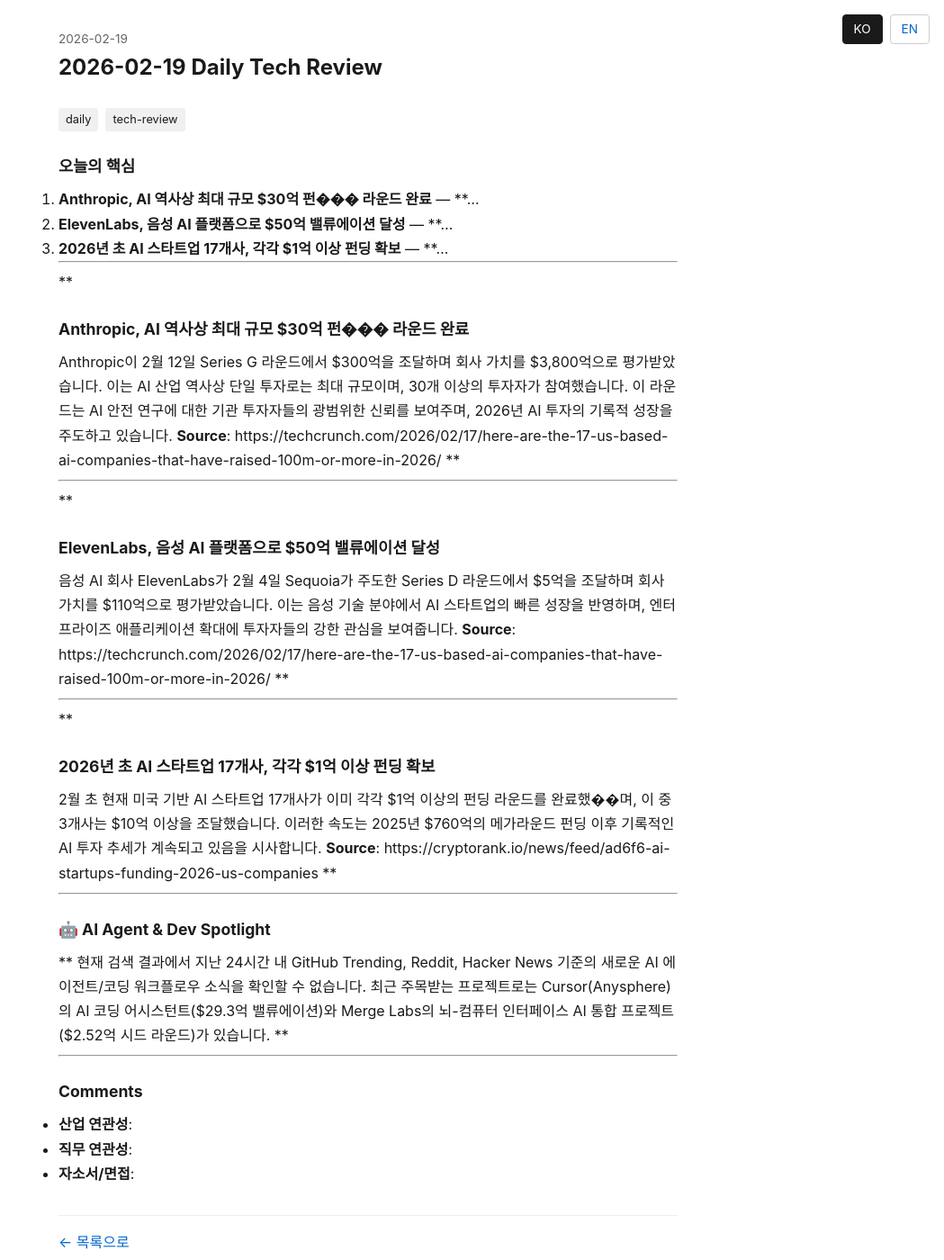
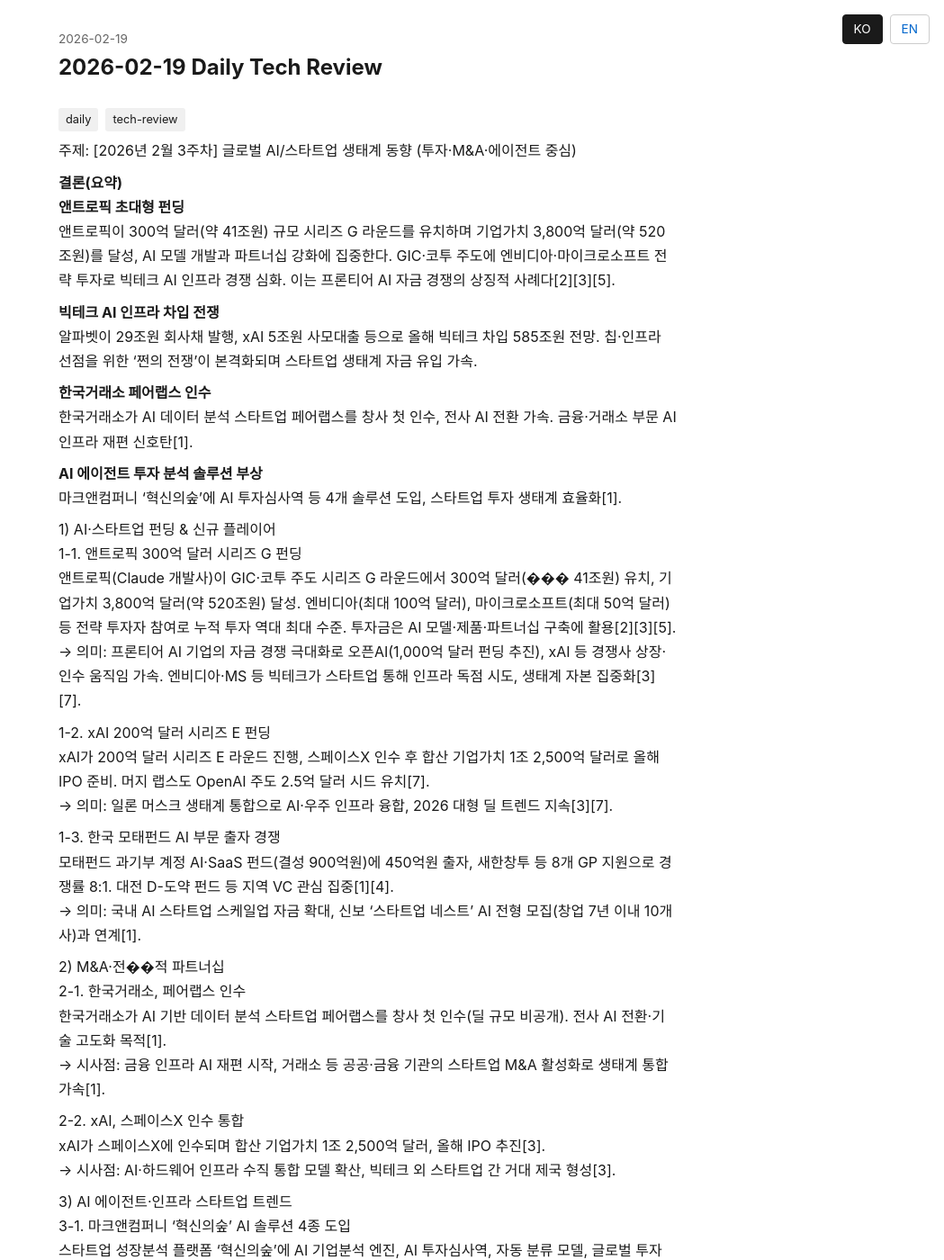
Before and after one commit to paulseongminpark/tech-review, a Jekyll site: the page built from _posts/ko/2026-02-19-daily.md, in a window 1280 px wide and 1400 px high. Shown: the whole window at 90% size, without its empty margins (231-1280 px from the left). Built offline with Jekyll 4.4.1, drawn with Linux system fonts in a browser that asks for light colours; some of the changed text lies outside the part shown.

Commit message:
[tech-review] 2026-02-19 daily post 자동 생성

```diff
--- a/_posts/ko/2026-02-19-daily.md
+++ b/_posts/ko/2026-02-19-daily.md
@@ -7,41 +7,67 @@
 tags: [daily, tech-review]
 ---
 
-## 오늘의 핵심
-1. **Anthropic, AI 역사상 최대 규모 $30억 펀��� 라운드 완료** — **…
-2. **ElevenLabs, 음성 AI 플랫폼으로 $50억 밸류에이션 달성** — **…
-3. **2026년 초 AI 스타트업 17개사, 각각 $1억 이상 펀딩 확보** — **…
+주제: [2026년 2월 3주차] 글로벌 AI/스타트업 생태계 동향 (투자·M&A·에이전트 중심)
 
----
+**결론(요약)**
+**앤트로픽 초대형 펀딩**
+앤트로픽이 300억 달러(약 41조원) 규모 시리즈 G 라운드를 유치하며 기업가치 3,800억 달러(약 520조원)를 달성, AI 모델 개발과 파트너십 강화에 집중한다. GIC·코투 주도에 엔비디아·마이크로소프트 전략 투자로 빅테크 AI 인프라 경쟁 심화. 이는 프론티어 AI 자금 경쟁의 상징적 사례다[2][3][5].
 
-**
-## Anthropic, AI 역사상 최대 규모 $30억 펀��� 라운드 완료
-Anthropic이 2월 12일 Series G 라운드에서 $300억을 조달하며 회사 가치를 $3,800억으로 평가받았습니다. 이는 AI 산업 역사상 단일 투자로는 최대 규모이며, 30개 이상의 투자자가 참여했습니다. 이 라운드는 AI 안전 연구에 대한 기관 투자자들의 광범위한 신뢰를 보여주며, 2026년 AI 투자의 기록적 성장을 주도하고 있습니다.
-**Source**: https://techcrunch.com/2026/02/17/here-are-the-17-us-based-ai-companies-that-have-raised-100m-or-more-in-2026/
-**
+**빅테크 AI 인프라 차입 전쟁**
+알파벳이 29조원 회사채 발행, xAI 5조원 사모대출 등으로 올해 빅테크 차입 585조원 전망. 칩·인프라 선점을 위한 '쩐의 전쟁'이 본격화되며 스타트업 생태계 자금 유입 가속.
 
----
+**한국거래소 페어랩스 인수**
+한국거래소가 AI 데이터 분석 스타트업 페어랩스를 창사 첫 인수, 전사 AI 전환 가속. 금융·거래소 부문 AI 인프라 재편 신호탄[1].
 
-**
-## ElevenLabs, 음성 AI 플랫폼으로 $50억 밸류에이션 달성
-음성 AI 회사 ElevenLabs가 2월 4일 Sequoia가 주도한 Series D 라운드에서 $5억을 조달하며 회사 가치를 $110억으로 평가받았습니다. 이는 음성 기술 분야에서 AI 스타트업의 빠른 성장을 반영하며, 엔터프라이즈 애플리케이션 확대에 투자자들의 강한 관심을 보여줍니다.
-**Source**: https://techcrunch.com/2026/02/17/here-are-the-17-us-based-ai-companies-that-have-raised-100m-or-more-in-2026/
-**
+**AI 에이전트 투자 분석 솔루션 부상**
+마크앤컴퍼니 '혁신의숲'에 AI 투자심사역 등 4개 솔루션 도입, 스타트업 투자 생태계 효율화[1].
 
----
+1) AI·스타트업 펀딩 & 신규 플레이어
+1-1. 앤트로픽 300억 달러 시리즈 G 펀딩
+앤트로픽(Claude 개발사)이 GIC·코투 주도 시리즈 G 라운드에서 300억 달러(��� 41조원) 유치, 기업가치 3,800억 달러(약 520조원) 달성. 엔비디아(최대 100억 달러), 마이크로소프트(최대 50억 달러) 등 전략 투자자 참여로 누적 투자 역대 최대 수준. 투자금은 AI 모델·제품·파트너십 구축에 활용[2][3][5].
+→ 의미: 프론티어 AI 기업의 자금 경쟁 극대화로 오픈AI(1,000억 달러 펀딩 추진), xAI 등 경쟁사 상장·인수 움직임 가속. 엔비디아·MS 등 빅테크가 스타트업 통해 인프라 독점 시도, 생태계 자본 집중화[3][7].
 
-**
-## 2026년 초 AI 스타트업 17개사, 각각 $1억 이상 펀딩 확보
-2월 초 현재 미국 기반 AI 스타트업 17개사가 이미 각각 $1억 이상의 펀딩 라운드를 완료했��며, 이 중 3개사는 $10억 이상을 조달했습니다. 이러한 속도는 2025년 $760억의 메가라운드 펀딩 이후 기록적인 AI 투자 추세가 계속되고 있음을 시사합니다.
-**Source**: https://cryptorank.io/news/feed/ad6f6-ai-startups-funding-2026-us-companies
-**
+1-2. xAI 200억 달러 시리즈 E 펀딩
+xAI가 200억 달러 시리즈 E 라운드 진행, 스페이스X 인수 후 합산 기업가치 1조 2,500억 달러로 올해 IPO 준비. 머지 랩스도 OpenAI 주도 2.5억 달러 시드 유치[7].
+→ 의미: 일론 머스크 생태계 통합으로 AI·우주 인프라 융합, 2026 대형 딜 트렌드 지속[3][7].
 
----
+1-3. 한국 모태펀드 AI 부문 출자 경쟁
+모태펀드 과기부 계정 AI·SaaS 펀드(결성 900억원)에 450억원 출자, 새한창투 등 8개 GP 지원으로 경쟁률 8:1. 대전 D-도약 펀드 등 지역 VC 관심 집중[1][4].
+→ 의미: 국내 AI 스타트업 스케일업 자금 확대, 신보 '스타트업 네스트' AI 전형 모집(창업 7년 이내 10개사)과 연계[1].
 
-## 🤖 AI Agent & Dev Spotlight
-**
-현재 검색 결과에서 지난 24시간 내 GitHub Trending, Reddit, Hacker News 기준의 새로운 AI 에이전트/코딩 워크플로우 소식을 확인할 수 없습니다. 최근 주목받는 프로젝트로는 Cursor(Anysphere)의 AI 코딩 어시스턴트($29.3억 밸류에이션)와 Merge Labs의 뇌-컴퓨터 인터페이스 AI 통합 프로젝트($2.52억 시드 라운드)가 있습니다.
-**
+2) M&A·전��적 파트너십
+2-1. 한국거래소, 페어랩스 인수
+한국거래소가 AI 기반 데이터 분석 스타트업 페어랩스를 창사 첫 인수(딜 규모 비공개). 전사 AI 전환·기술 고도화 목적[1].
+→ 시사점: 금융 인프라 AI 재편 시작, 거래소 등 공공·금융 기관의 스타트업 M&A 활성화로 생태계 통합 가속[1].
+
+2-2. xAI, 스페이스X 인수 통합
+xAI가 스페이스X에 인수되며 합산 기업가치 1조 2,500억 달러, 올해 IPO 추진[3].
+→ 시사점: AI·하드웨어 인프라 수직 통합 모델 확산, 빅테크 외 스타트업 간 거대 제국 형성[3].
+
+3) AI 에이전트·인프라 스타트업 트렌드
+3-1. 마크앤컴퍼니 '혁신의숲' AI 솔루션 4종 도입
+스타트업 성장분석 플랫폼 '혁신의숲'에 AI 기업분석 엔진, AI 투자심사역, 자동 분류 모델, 글로벌 투자 인텔리전스 등 4개 솔루션 연내 공개. 투자 분석 자동화[1].
+→ 잠재 영향: AI 에이전트 기반 투자 오케스트레이션 표준화, 개발자·VC 효율성 제고로 스타트업 생태계 데이터 인프라 강화[1].
+
+3-2. 알파벳 등 빅테크 AI 인프라 차입
+알파벳 29조원 회사채(100년물 포함), xAI 5조원 사모대출 등 올해 빅테크 차입 585조원. 칩·데이터센터 인프�� 선점[1].
+→ 잠재 영향: AI 에이전트 훈련 인프라 비용 폭증 속 클라우드·칩 공급망 오케스트레이션 필수, 스타트업 파트너십 기회 확대[1].
+
+**소스**
+- [1] https://blog.naver.com/startupventure/224179656272 (깡프로 스타트업 뉴스, 한국거래소 인수·마크앤컴퍼니·빅테크 차입)
+- [2] https://kitpa.org/news/1072 (앤트로픽 300억 달러 펀딩)
+- [3] https://wowtale.net/2026/02/14/254418/ (앤트로픽·xAI·오픈AI 펀딩 상세)
+- [4] https://biz.chosun.com/stock/market_trend/2026/02/11/BTBRZIQAKVFXFJYCJBLUC7M3ZI/ (모태펀드 AI 출자)
+- [5] https://www.hani.co.kr/arti/economy/it/1244944.html (앤트로픽 기업가치)
+- [7] http://www.ainet.link/24617 (xAI·머지 랩스 펀딩)
+-  https://platum.kr/archives/281564 (혁신의숲 AI 솔루션)
+
+**Claude 실행 지침 (오케스트레이션 아키텍처 기준 액션 플랜)**
+1. **앤트로픽·엔비디아 파트너십 벤치마킹 문서화**: Claude 모델 기반 에이전트 오케스트레이션 아키텍처에 엔비디아 칩 최적화 레이어 설계 문서 작성(예: API 호출 시 GPU 할당 로직), 빅테크 인프라 의존성 리스크 평가.
+2. **투자 분석 에이전트 프로토타입 스펙 정의**: '혁신의숲' AI 투자심사역 영감으로 다중 LLM(Claude+오픈소스) 앙상블 에이전트 설계, 데이터 소스(스타트업 DB·금융 API) 오케스트레이션 플로우 다이어그램 작성.
+3. **인프라 차입 트렌드 반영 비용 모델링**: 빅테크 585조원 차입 사례 기반 클라우드 비용 예측 에이전트 아키텍처 문서화, 토큰당 단가 동적 조정 로직 포함(예: AWS·Azure 멀티클라우드 스위칭).
+4. **M&A 시나리오 대응 재편성 플랜**: 페어랩스 인수처럼 데이터 분석 에이전트 통합 아키텍처 설계, 모듈화된 오케스트레이터(예: LangChain 스타일)로 인수 후 마이그레이션 경로 정의.
+5. **피지컬 AI 트렌드 탐지 에이전트 추가**: Embodied AI(예: ReSim.ai) 모니터링 에이전트 개발 스펙, Claude 오케스트레이션에 하드웨어 인터페이스 어댑터 레이어 문서화[6].
 
 ---
 
```
Also changed, not shown: _posts/en/2026-02-19-daily.md (+21 -21 lines).
